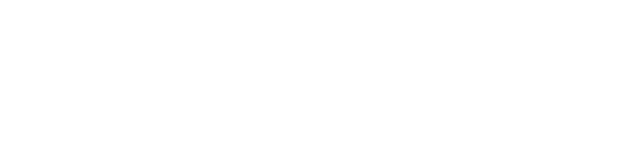
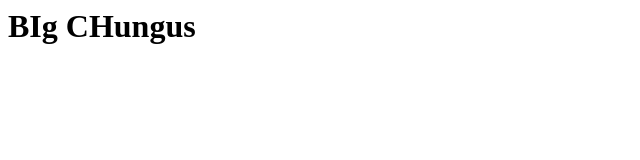
Before and after one commit to therealbeez/reactTest, a plain HTML site: page index.html in a window 1280 px wide. Shown: the whole page, without its empty margins (0-640 px from the left). Drawn offline with Linux system fonts and the light colour scheme.

Commit message:
h1 from vs

```diff
--- a/index.html
+++ b/index.html
@@ -5,6 +5,6 @@
     <title>Document</title>
 </head>
 <body>
-
+    <h1>BIg CHungus</h1>
 </body>
 </html>
```
